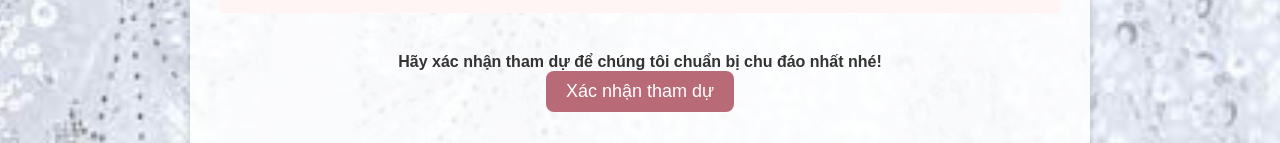
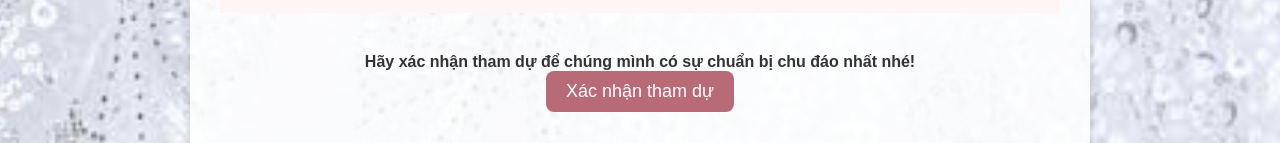
Before and after one commit to anhdn123/hona, a plain HTML site: page index.html in a window 1280 px wide. Shown: the part 4896-5039 px from the top of the page. Drawn offline with Linux system fonts and the light colour scheme.

Commit message:
Update index.html

```diff
--- a/index.html
+++ b/index.html
@@ -592,7 +592,7 @@
 </section>
 
  <div class="confirm">
-      <p><strong>Hãy xác nhận tham dự để chúng tôi chuẩn bị chu đáo nhất nhé!</strong></p>
+      <p><strong>Hãy xác nhận tham dự để chúng mình có sự chuẩn bị chu đáo nhất nhé!</strong></p>
       <a href="https://forms.gle/xxYqnw87C8cLrrKv7" target="_blank">Xác nhận tham dự</a>
     </div>
 
```
